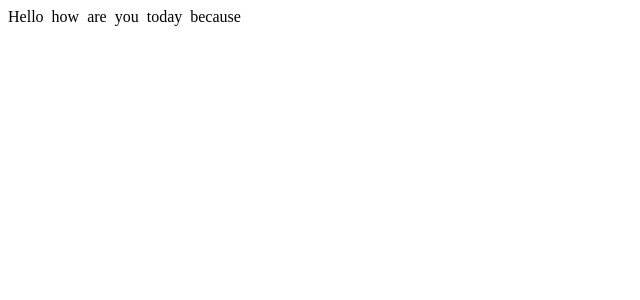
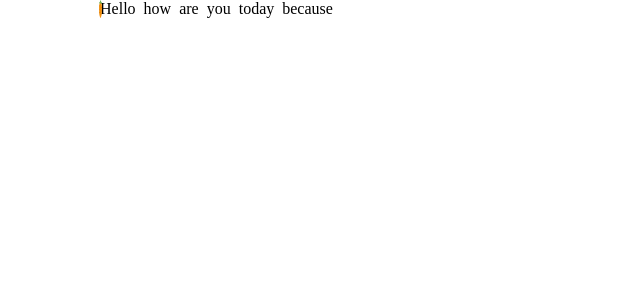
Before and after one commit to SantiagoG14/Type, a React (Create React App) app: page / in a window 1280 px wide. Shown: the top 300 px of the page, without its empty margins (0-640 px from the left). Built offline with nearby package versions, Linux system fonts and the light colour scheme.

Commit message:
carret working with animation

```diff
--- a/package.json
+++ b/package.json
@@ -6,6 +6,7 @@
     "@testing-library/jest-dom": "^5.16.4",
     "@testing-library/react": "^13.3.0",
     "@testing-library/user-event": "^13.5.0",
+    "framer-motion": "^7.2.1",
     "react": "^18.2.0",
     "react-dom": "^18.2.0",
     "react-scripts": "5.0.1",
--- /dev/null
+++ b/src/components/Caret.js
@@ -0,0 +1,14 @@
+import React from "react"
+import { motion } from "framer-motion"
+
+export default function Caret({ caretRef, curLeft }) {
+  return (
+    <motion.div
+      className="caret"
+      ref={caretRef}
+      style={{ left: "0px" }}
+      animate={{ left: curLeft }}
+      transition={{ ease: "easeInOut", duration: 0.12 }}
+    ></motion.div>
+  )
+}
--- a/src/components/Carrot.js
+++ /dev/null
@@ -1,19 +0,0 @@
-import React, { useState } from "react"
-import TypeWord from "./TypeWord"
-import { getWordsArray, getLettersArray } from "../functionality/words"
-export default function Carrot({ text }) {
-  const [typeText, setTypeText] = useState(
-    getWordsArray(text).map((word) => getLettersArray(word))
-  )
-
-  return (
-    <div className="typeActivity">
-      <div className="caret"></div>
-      <div className="TypeTextWordWrapper">
-        {typeText.map((word, p) => (
-          <TypeWord word={word} key={p} />
-        ))}
-      </div>
-    </div>
-  )
-}
--- a/src/components/ReducerTest.js
+++ /dev/null
@@ -1,57 +0,0 @@
-import React, { useReducer, useState } from "react"
-import Todo from "./Todo"
-
-export const ACTIONS = {
-  ADD_TODO: "add-todo",
-  TOGGLE_TODO: "toggle-todo",
-  DELETE_TODO: "delete-todo",
-}
-
-function reducer(todos, action) {
-  switch (action.type) {
-    case ACTIONS.ADD_TODO:
-      return [...todos, newTodo(action.payload.name)]
-    case ACTIONS.TOGGLE_TODO:
-      return todos.map((todo) => {
-        if (todo.id === action.payload.id) {
-          return { ...todo, complete: !todo.complete }
-        }
-        return todo
-      })
-    case ACTIONS.DELETE_TODO:
-      return todos.filter((todo) => todo.id !== action.payload.id)
-
-    default:
-      return todos
-  }
-}
-
-function newTodo(name) {
-  return { id: Date.now(), name: name, complete: false }
-}
-
-export default function ReducerTest() {
-  const [todos, dispatch] = useReducer(reducer, [])
-  const [name, setName] = useState("")
-  console.log(todos)
-  function handleSubmit(e) {
-    e.preventDefault()
-    dispatch({ type: ACTIONS.ADD_TODO, payload: { name: name } })
-    setName("")
-  }
-
-  return (
-    <>
-      <form action="" onSubmit={handleSubmit}>
-        <input
-          type="text"
-          value={name}
-          onChange={(e) => setName(e.target.value)}
-        />
-      </form>
-      {todos.map((todo) => {
-        return <Todo key={todo.id} todo={todo} dispatch={dispatch} />
-      })}
-    </>
-  )
-}
--- /dev/null
+++ b/src/components/Test.js
@@ -0,0 +1,16 @@
+import React, { useRef } from "react"
+
+export default function Test() {
+  const sqRef = useRef()
+
+  function handleClick() {
+    sqRef.current.animate({ left: "2rem" }, 1000)
+    sqRef.current.style.left = "2rem"
+  }
+  return (
+    <>
+      <button onClick={handleClick}>move</button>
+      <div className="sq" ref={sqRef} style={{ left: 0 }}></div>
+    </>
+  )
+}
--- a/src/components/Todo.js
+++ /dev/null
@@ -1,25 +0,0 @@
-import React from "react"
-import { ACTIONS } from "./ReducerTest"
-export default function Todo({ todo, dispatch }) {
-  return (
-    <div>
-      <span style={{ color: todo.complete ? "#AAA" : "#000" }}>
-        {todo.name}
-      </span>
-      <button
-        onClick={() =>
-          dispatch({ type: ACTIONS.TOGGLE_TODO, payload: { id: todo.id } })
-        }
-      >
-        Toggle
-      </button>
-      <button
-        onClick={() =>
-          dispatch({ type: ACTIONS.DELETE_TODO, payload: { id: todo.id } })
-        }
-      >
-        Delete
-      </button>
-    </div>
-  )
-}
--- a/src/components/TypeText.js
+++ b/src/components/TypeText.js
@@ -1,8 +1,8 @@
-import { useEffect, useReducer } from "react"
-import { v4 as uuidv4 } from "uuid"
+import { useEffect, useReducer, useRef, useLayoutEffect, useState } from "react"
+import Caret from "./Caret"
 import TypeWord from "./TypeWord"
 
-const ACTIONS = {
+export const ACTIONS = {
   MOVE_NEXT_LETTER: "move-next-letter",
   MOVE_NEXT_WORD: "move-next-word",
   MOVE_PREV_LETTER: "move-prev-letter",
@@ -17,13 +17,11 @@ export const FEEDBACK = {
 }
 
 export default function TypeText({ text }) {
-  // const [currentWordPosition, setCurrentWordPosition] = useState(0)
-  // const [currentLetterPosition, setCurrentLetterPosition] = useState(0)
+  const currentWordRef = useRef()
+  const caretRef = useRef()
+  const [caretLeft, setCaretLeft] = useState(0)
   const [state, dispatch] = useReducer(
     reducer,
-    // getWordsArray(text).map((word) =>
-    //   getLettersArray(word, FEEDBACK.NOT_PRESSED)
-    // )
     new State(
       getWordsArray(text).map((word) =>
         getLettersArray(word, FEEDBACK.NOT_PRESSED)
@@ -36,69 +34,15 @@ export default function TypeText({ text }) {
   function reducer(state, action) {
     switch (action.type) {
       case ACTIONS.MOVE_NEXT_LETTER:
-        // if (currentLetterPosition >= 24) {
-        //   return typeText
-        // } else {
-        //   setCurrentLetterPosition(
-        //     (prevLetterPosition) => prevLetterPosition + 1
-        //   )
-        //   return updateOnMoveForward(action.payload.key, typeText)
-        // }
         return Algebra.next(action.payload.key, state)
       case ACTIONS.MOVE_PREV_LETTER:
-        // if (currentLetterPosition === 0) return typeText
-        // setCurrentLetterPosition((prev) => prev - 1)
-        // return updateOnMoveBackward(typeText)
         return Algebra.back(state)
+      case ACTIONS.MOVE_NEXT_WORD:
+        return Algebra.space(state)
       default:
         return state
     }
   }
-  // function updateOnMoveForward(key, typeText) {
-  //   if (currentLetterPosition >= typeText[currentWordPosition].length) {
-  //     return typeText[currentWordPosition].push({
-  //       letter: key,
-  //       feedback: FEEDBACK.OUT_OF_BND,
-  //     })
-  //   }
-  //   return typeText.map((word, i) => {
-  //     return word.map((obj, j) => {
-  //       return i === currentWordPosition &&
-  //         j === currentLetterPosition &&
-  //         obj.feedback !== FEEDBACK.OUT_OF_BND
-  //         ? {
-  //             feedback:
-  //               obj.letter === key ? FEEDBACK.CORRECT : FEEDBACK.INCORRECT,
-  //             letter: obj.letter,
-  //           }
-  //         : obj
-  //     })
-  //   })
-  // }
-
-  // function updateOnMoveBackward(typeText) {
-  //   const prevLetterPosition = currentLetterPosition + 1
-  //   if (prevLetterPosition > typeText[currentWordPosition].length) {
-  //     return typeText.map((wordArr, i) => {
-  //       if (i === currentWordPosition) {
-  //         return wordArr.filter((_, j) => j !== wordArr.length - 1)
-  //       }
-  //       return wordArr
-  //     })
-  //   }
-  //   return typeText.map((word, i) => {
-  //     return word.map((obj, j) => {
-  //       return i === currentWordPosition &&
-  //         j === prevLetterPosition &&
-  //         obj.feedback !== FEEDBACK.OUT_OF_BND
-  //         ? {
-  //             feedback: FEEDBACK.NOT_PRESSED,
-  //             letter: obj.letter,
-  //           }
-  //         : obj
-  //     })
-  //   })
-  // }
 
   useEffect(() => {
     window.addEventListener("keydown", handleKeydown)
@@ -107,6 +51,18 @@ export default function TypeText({ text }) {
       window.removeEventListener("keydown", handleKeydown)
     }
   })
+
+  useLayoutEffect(() => {
+    if (state.clp - 1 < 0) {
+      const curLetterNode = currentWordRef.current.children[0]
+      const rect = curLetterNode.getBoundingClientRect()
+      setCaretLeft(rect.left - 101.5)
+    } else {
+      const curLetterNode = currentWordRef.current.children[state.clp - 1]
+      const rect = curLetterNode.getBoundingClientRect()
+      setCaretLeft(rect.right - 101.5)
+    }
+  }, [state.clp, state.cwp])
 
   const handleKeydown = (e) => {
     if (e.key.length === 1 && e.key !== " ") {
@@ -119,14 +75,24 @@ export default function TypeText({ text }) {
       })
     } else if (e.key === "Backspace") {
       dispatch({ type: ACTIONS.MOVE_PREV_LETTER })
+    } else if (e.key === " ") {
+      dispatch({ type: ACTIONS.MOVE_NEXT_WORD })
     }
   }
   return (
-    <div className="TypeTextWordWrapper">
-      {Array.isArray(state.tt)
-        ? state.tt.map((word) => <TypeWord word={word} />)
-        : null}
-    </div>
+    <>
+      <div className="TypeTextWordWrapper">
+        {state.tt.map((word, i) =>
+          i === state.cwp ? (
+            <TypeWord word={word} currentWordRef={currentWordRef} />
+          ) : (
+            <TypeWord word={word} />
+          )
+        )}
+      </div>
+
+      <Caret caretRef={caretRef} curLeft={caretLeft} />
+    </>
   )
 }
 
@@ -156,6 +122,11 @@ class State {
     )
   }
 
+  get prevIsPerfect() {
+    return this.cwp - 1 < 0
+      ? false
+      : this.tt[this.cwp - 1].every((obj) => obj.feedback === FEEDBACK.CORRECT)
+  }
   replaceCur(f) {
     return this.tt.map((word, i) => {
       return word.map((obj, j) => {
@@ -209,7 +180,21 @@ class Algebra {
   }
 
   static back(s) {
-    if (s.clp === 0) return s
+    if (s.clp === 0 && s.cwp === 0) return s
+
+    if (s.clp === 0 && s.cwp > 0) {
+      return s.prevIsPerfect
+        ? s
+        : new State(
+            s.tt,
+            s.cwp - 1,
+            s.tt[s.cwp - 1].length -
+              s.tt[s.cwp - 1].filter(
+                (obj) => obj.feedback === FEEDBACK.NOT_PRESSED
+              ).length
+          )
+    }
+
     //inboud
     if (
       s.inbound ||
@@ -226,11 +211,15 @@ class Algebra {
     }
 
     //outbound
-    console.log("happened")
     const newtt = s.removePrev()
     return new State(newtt, s.cwp, s.clp - 1)
   }
-  static space(s) {}
+  static space(s) {
+    if (s.clp > 0) {
+      return new State(s.tt, s.cwp + 1, 0)
+    }
+    return s
+  }
 }
 
 function getWordsArray(strText) {
@@ -245,9 +234,3 @@ function getLettersArray(strWord, feedback) {
     }
   })
 }
-
-function getWordFromArray(wordArr) {
-  let word = ""
-  wordArr.forEach((letterObj) => (word += letterObj.letter))
-  return word
-}
--- a/src/components/TypeWord.js
+++ b/src/components/TypeWord.js
@@ -1,10 +1,9 @@
 import React from "react"
 import TypeLetter from "./TypeLetter"
-import { v4 as uuidv4 } from "uuid"
 
-export default function TypeWord({ word }) {
+export default function TypeWord({ word, currentWordRef }) {
   return (
-    <div className="word">
+    <div className="word" ref={currentWordRef}>
       {word.map((letter) => (
         <TypeLetter letter={letter} />
       ))}
--- a/src/css/words.css
+++ b/src/css/words.css
@@ -1,3 +1,16 @@
+*,
+*::before,
+*::after {
+  margin: 0;
+  padding: 0;
+  box-sizing: border-box;
+}
+
+.App {
+  position: relative;
+  margin-left: 100px;
+}
+
 .TypeTextWordWrapper {
   display: flex;
 }
@@ -18,3 +31,31 @@
 .out-of-bnds {
   color: rgb(88, 3, 3);
 }
+
+.caret {
+  height: 18px;
+  width: min-content;
+  width: 0.25rem;
+  background-image: url("../../public/carrot.png");
+  background-repeat: no-repeat;
+  background-size: contain;
+  object-fit: cover;
+  position: absolute;
+  top: 0;
+  animation-fill-mode: forwards;
+}
+
+/* .transition-move-forward {
+  transition: left 200ms ease 0ms;
+}
+
+.transition-move-backward {
+  transition: left 110ms ease 0ms;
+} */
+.sq {
+  position: absolute;
+  width: 0.2rem;
+  background-color: blue;
+  height: 1.4rem;
+  animation-fill-mode: forwards;
+}
--- a/src/functionality/words.js
+++ /dev/null
@@ -1,19 +0,0 @@
-export function getWordsArray(strText) {
-  return strText.split(" ")
-}
-
-export function getLettersArray(strWord) {
-  return strWord.split("").map((l) => {
-    return {
-      letter: l,
-      pressed: false,
-      feedback: false,
-    }
-  })
-}
-
-export function getWordFromArray(wordArr) {
-  let word = ""
-  wordArr.forEach((letterObj) => (word += letterObj.letter))
-  return word
-}
```
Also changed, not shown: src/App.js (+3 -4 lines), src/hooks/useKey.js (deleted, +0 -18 lines), public/carrot.png (added), 1 other file (tests, documents, lock files or other folders).
